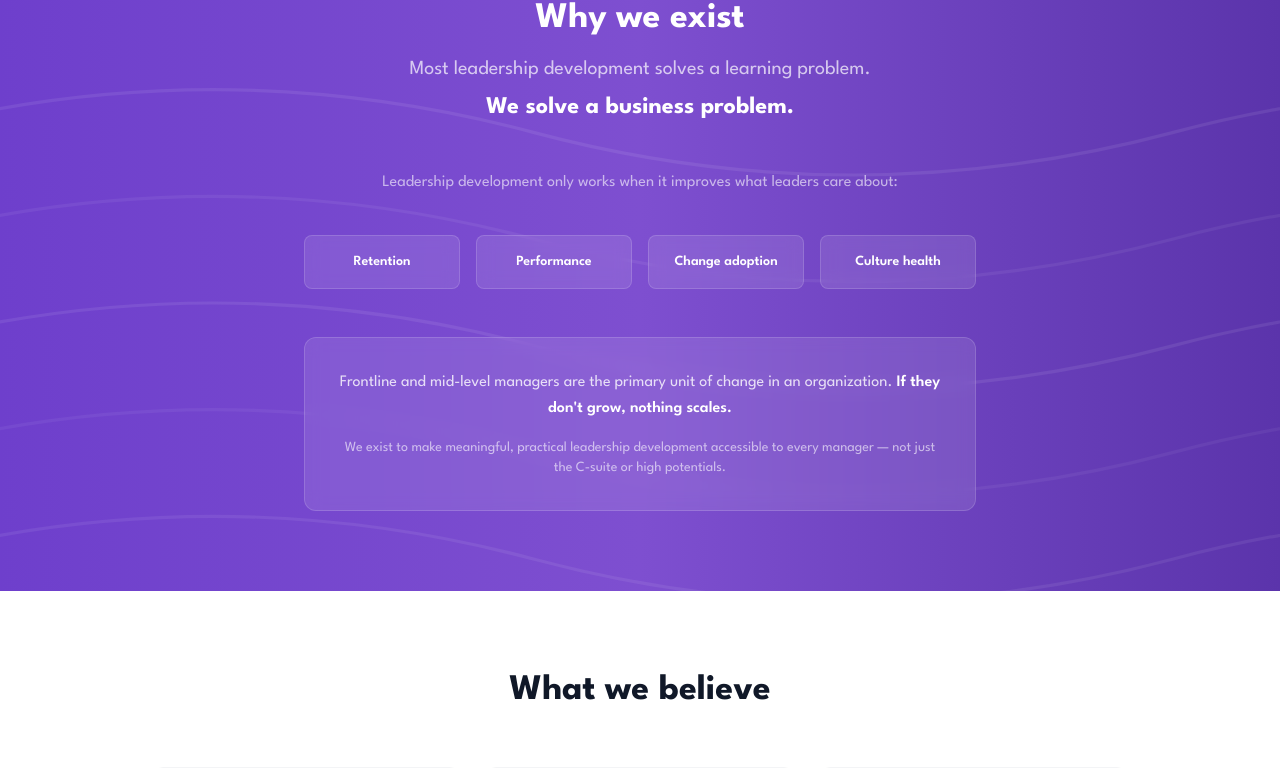
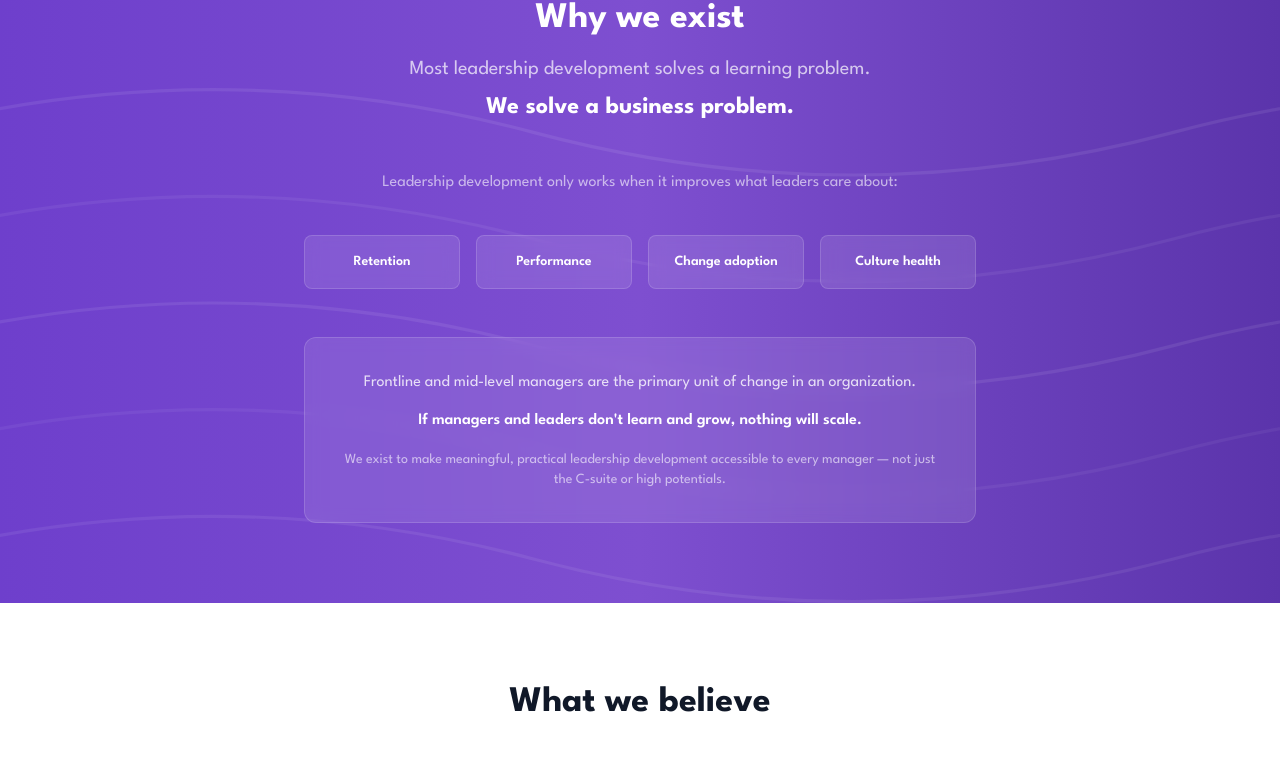
Before and after one commit to stevearntz/campfire-website, a Next.js app: page /about in a window 1280 px wide. Shown: the part 2977-3745 px from the top of the page. Built offline with nearby package versions, Linux system fonts and the light colour scheme; no server answers.

Commit message:
Split Why We Exist callout into two lines, update copy
Co-Authored-By: Claude Opus 4.6 <noreply@anthropic.com>

```diff
--- a/app/about/page.tsx
+++ b/app/about/page.tsx
@@ -488,10 +488,11 @@ export default function AboutPage() {
             <div className="bg-white/10 backdrop-blur-sm rounded-xl border border-white/15 p-8 text-center max-w-2xl mx-auto">
               <p className="text-white/80 leading-relaxed">
                 Frontline and mid-level managers are the primary unit of change
-                in an organization.{" "}
-                <span className="text-white font-semibold">
-                  If they don&apos;t grow, nothing scales.
-                </span>
+                in an organization.
+              </p>
+              <p className="text-white font-semibold leading-relaxed mt-3">
+                If managers and leaders don&apos;t learn and grow, nothing will
+                scale.
               </p>
               <p className="mt-4 text-white/60 text-sm">
                 We exist to make meaningful, practical leadership development
```
